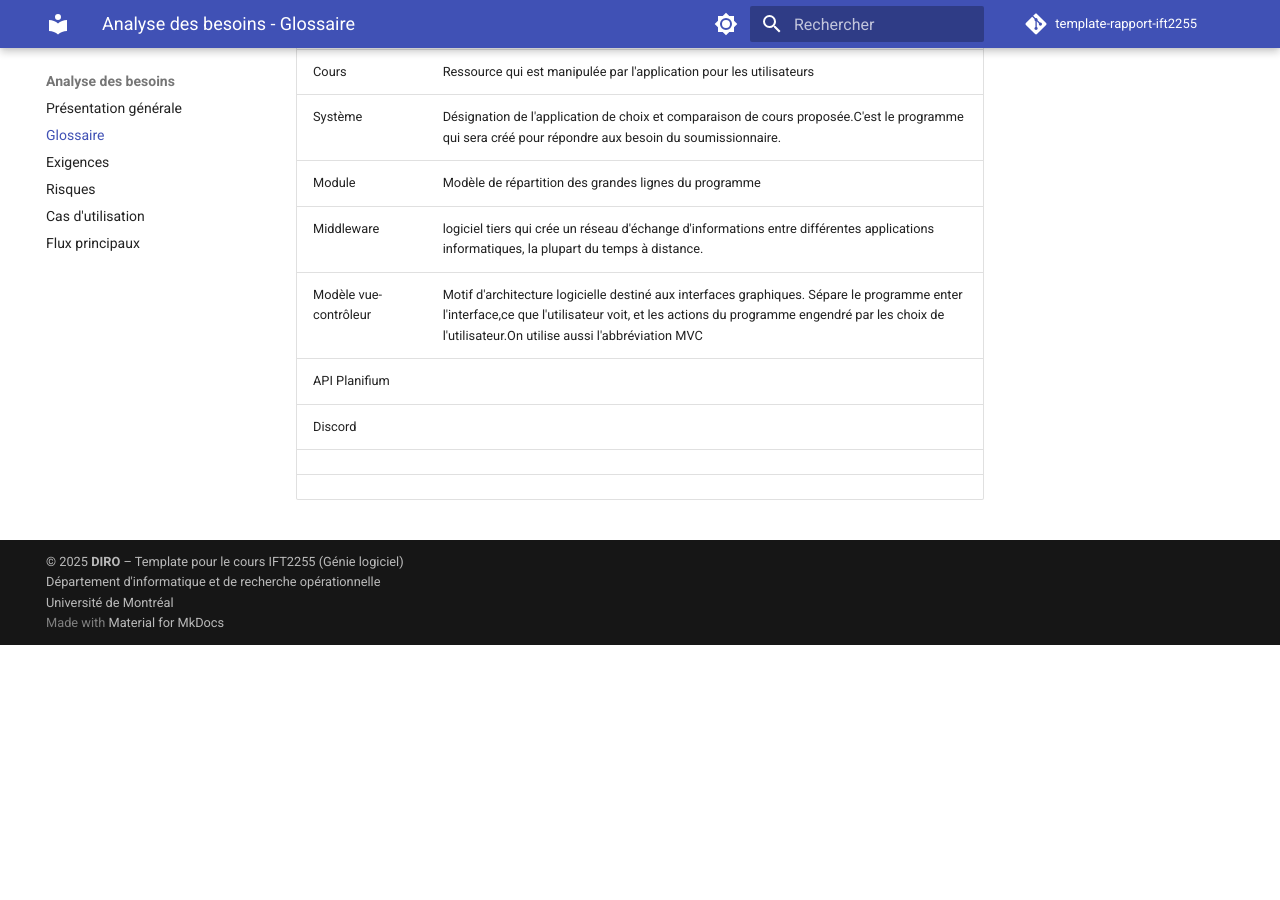
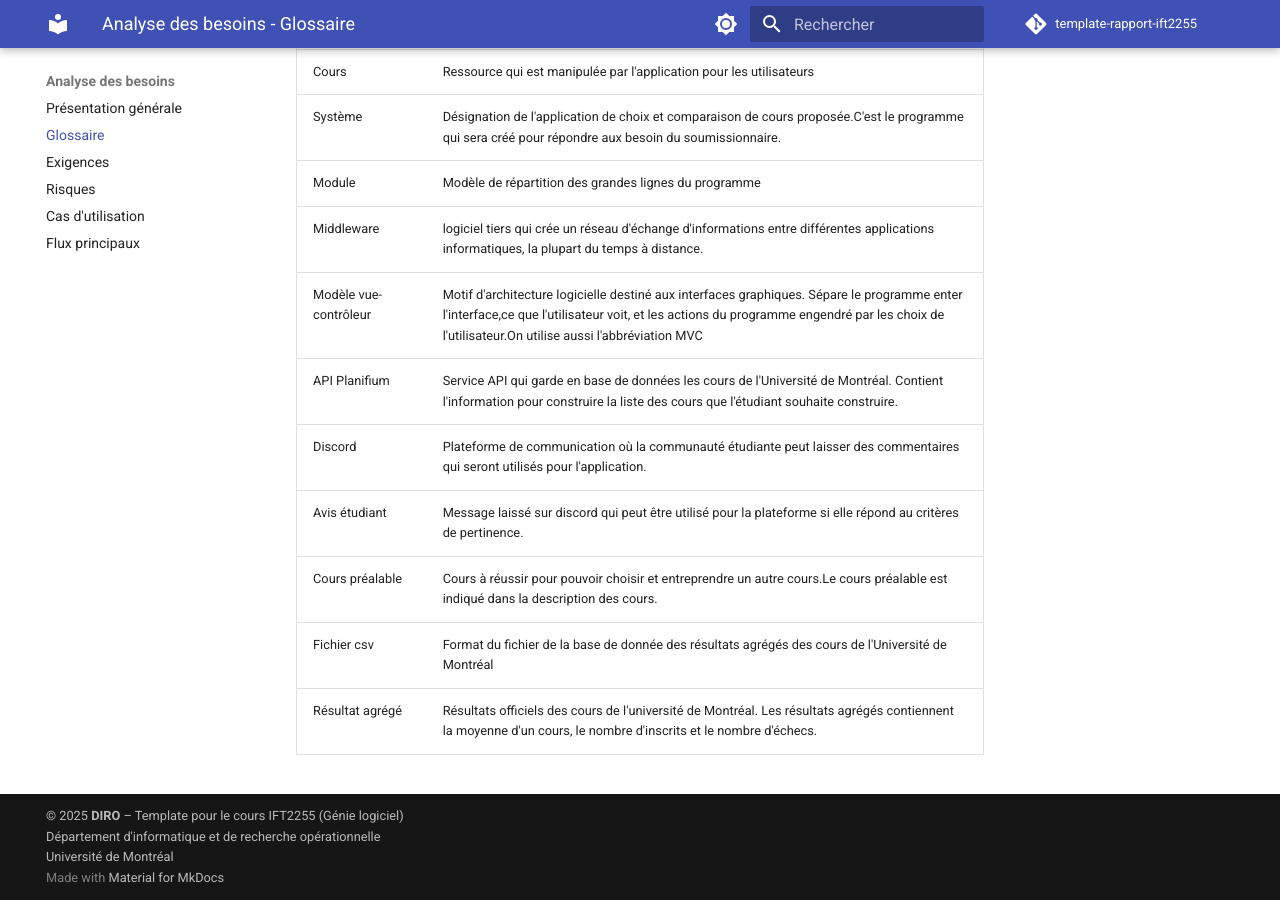
Before and after one commit to jujutheriault/IFT2255_Devoir1, an MkDocs documentation site: the page built from docs/besoins/glossaire.md, in a window 1280 px wide and 900 px high, scrolled down 728 px. Built offline with MkDocs 1.6.1 and Material for MkDocs 9.7.7, drawn with Linux system fonts in a browser that asks for light colours; comment, search, counter and statistics services are not loaded; before the commit the page ends 1373 px from its top, so only the background shows below that.

Commit message:
glossaire2

```diff
--- a/docs/besoins/glossaire.md
+++ b/docs/besoins/glossaire.md
@@ -19,7 +19,9 @@ Ce glossaire définit les termes importants utilisés dans le projet, en particu
 | Module | Modèle de répartition des grandes lignes du programme |
 | Middleware | logiciel tiers qui crée un réseau d'échange d'informations entre différentes applications informatiques, la plupart du temps à distance. |
 | Modèle vue-contrôleur | Motif d'architecture logicielle destiné aux interfaces graphiques. Sépare le programme enter l'interface,ce que l'utilisateur voit, et les actions du programme engendré par les choix de l'utilisateur.On utilise aussi l'abbréviation MVC |
-| API Planifium |  |
-| Discord |  |
-|  |  |
-|  |  |
+| API Planifium | Service API qui garde en base de données les cours de l'Université de Montréal. Contient l'information pour construire la liste des cours que l'étudiant souhaite construire. |
+| Discord | Plateforme de communication où la communauté étudiante peut laisser des commentaires qui seront utilisés pour l'application. |
+| Avis étudiant | Message laissé sur discord qui peut être utilisé pour la plateforme si elle répond au critères de pertinence. |
+| Cours préalable | Cours à réussir pour pouvoir choisir et entreprendre un autre cours.Le cours préalable est indiqué dans la description des cours. |
+| Fichier csv | Format du fichier de la base de donnée des résultats agrégés des cours de l'Université de Montréal |
+| Résultat agrégé | Résultats officiels des cours de l'université de Montréal. Les résultats agrégés contiennent la moyenne d'un cours, le nombre d'inscrits et le nombre d'échecs. |
```
